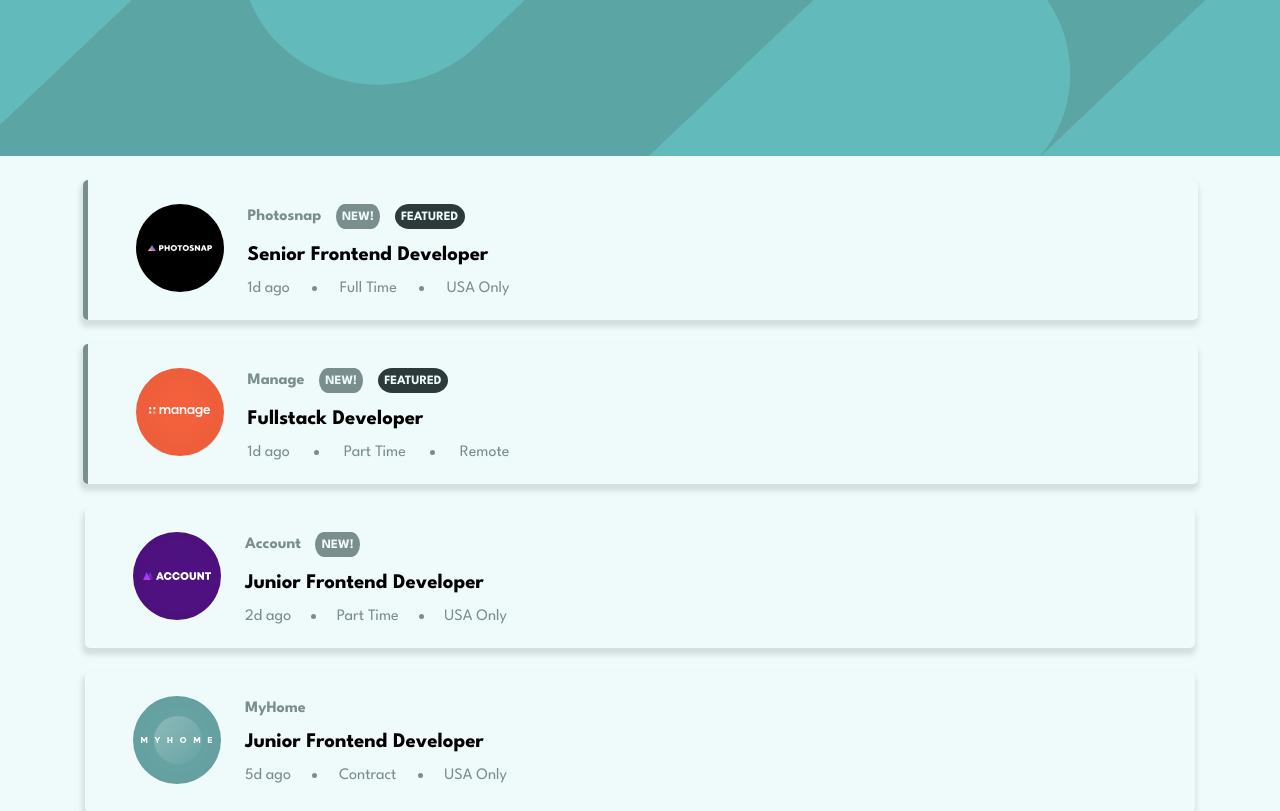
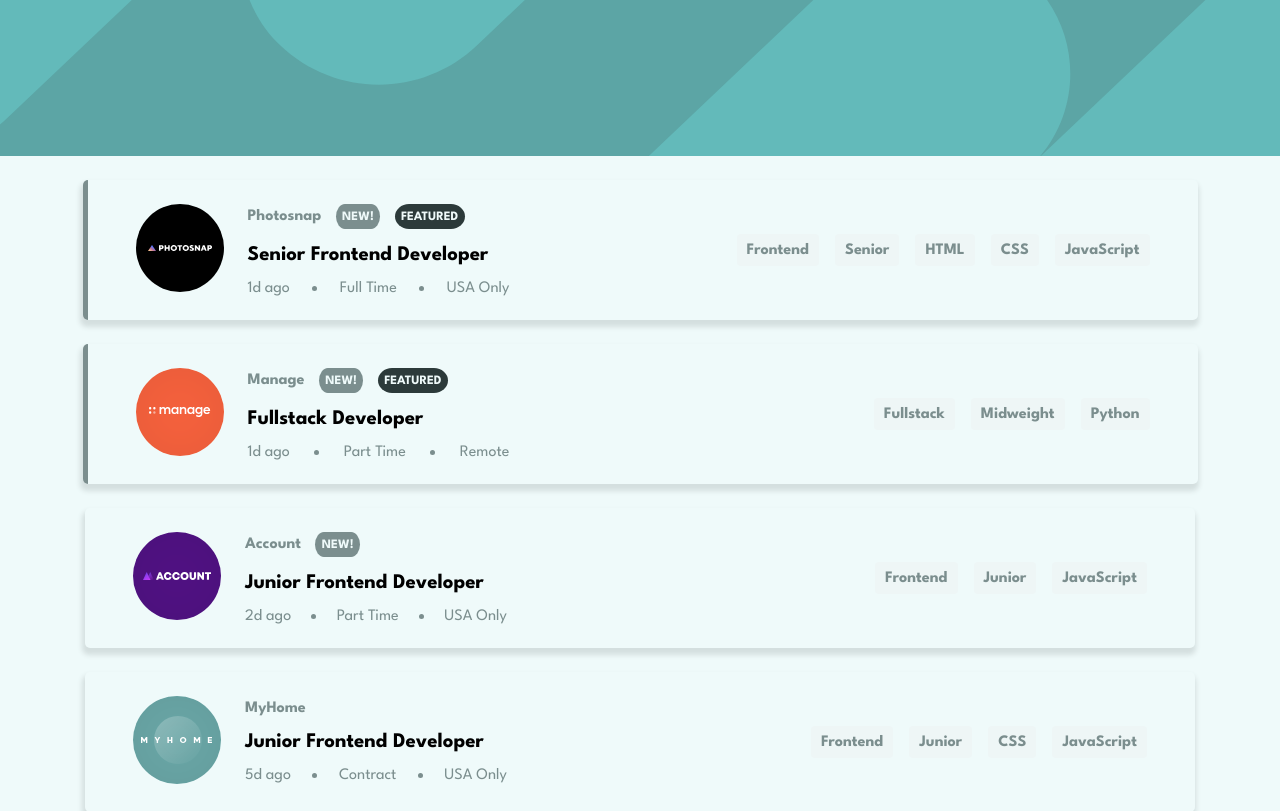
Before and after one commit to Sana-Shabeel/filter-job-listing-ts, a React (Create React App) app: page / in a window 1280 px wide. Shown: the top 811 px of the page. Built offline with nearby package versions, Linux system fonts and the light colour scheme.

Commit message:
changing classnames

```diff
--- a/src/components/JobList.tsx
+++ b/src/components/JobList.tsx
@@ -34,7 +34,13 @@
           </div>
         </div>
 
-        <div className="languages"></div>
+        <div className="tags">
+          <div className="tag">{role.role}</div>
+          <div className="tag">{role.level}</div>
+          {role.languages.map((lang) => (
+            <div className="tag">{lang}</div>
+          ))}
+        </div>
       </div>
     </section>
   );
```
